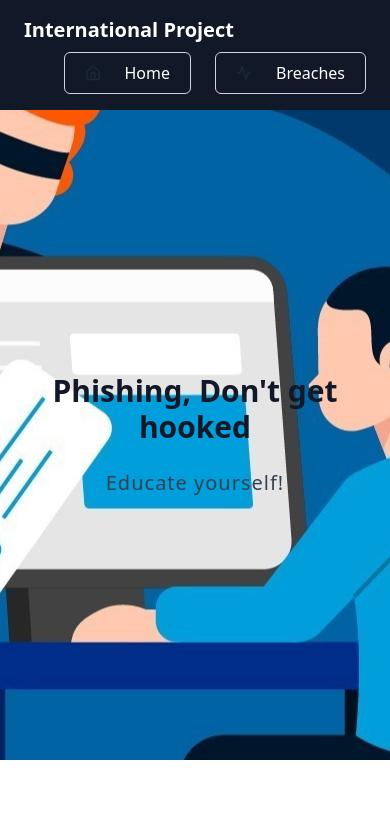
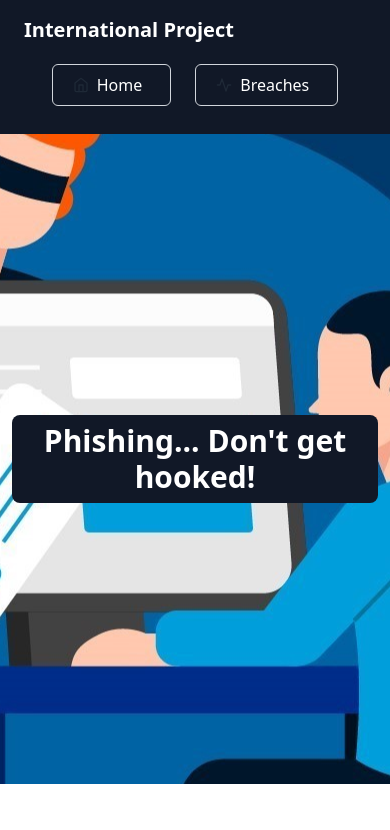
Before and after one commit to laurens-mesure/internationaal_project, a React (Create React App) app: page / in a window 390 px wide. Shown: the top 830 px of the page. Built offline with nearby package versions, Linux system fonts and the light colour scheme.

Commit message:
more responsivenesss

```diff
--- a/src/Components/Nav.tsx
+++ b/src/Components/Nav.tsx
@@ -18,7 +18,7 @@ const Nav: React.FC = () => {
 
                 <div className="flex-col mt-2 space-y-4 md:flex md:space-y-0 md:flex-row md:items-center md:space-x-10 md:mt-0">
 
-                    <ul className="ml-auto w-max flex flex-row">
+                    <ul className="flex flex-row items-center justify-center">
                         <NavItem route="/" title="Home" icon={HomeIcon} />
                         <NavItem
                             route="/breaches"
@@ -32,8 +32,7 @@ const Nav: React.FC = () => {
 
             <section className="flex items-center justify-center" style={{height:650, backgroundImage: `url(${PhishingHeaderImg})`, backgroundPosition:`center`}}>
                 <div className="text-center">
-                    <h2 className="text-3xl font-bold text-gray-900 md:text-5xl">Phishing, Don't get hooked</h2>
-                    <p className="mt-6 text-xl font-medium tracking-wider text-gray-700">Educate yourself!</p>
+                    <h2 className="text-3xl font-bold text-white md:text-6xl bg-gray-900 p-2 rounded-lg mx-3"><b>Phishing...</b> Don't get hooked!</h2>
                 </div>
             </section>
         </header>
@@ -48,10 +47,10 @@ interface INavItem {
 
 const NavItem: React.FC<INavItem> = ({ title, route, icon }) => {
     return (
-        <li className="border border-gray-300 rounded-md px-5 py-2 ml-6 hover:border-blue-500">
+        <li className="border border-gray-300 rounded-md px-5 py-2 hover:border-blue-500 mx-3 my-3">
             <Link to={route} className="flex flex-row items-center">
                 <div className="h-4 w-4">{icon}</div>
-                <p className="ml-6 text-white">{title}</p>
+                <p className="px-2 text-white">{title}</p>
             </Link>
         </li>
     );
--- a/src/Views/Frontpage.tsx
+++ b/src/Views/Frontpage.tsx
@@ -12,7 +12,7 @@ import MostCommonPhishingPlaces from "../Components/MostCommonPhishingPlaces";
 
 const Frontpage: React.FC = () => {
     return (
-        <div className="p-4">
+        <div className="p-2">
             <WhatIs />
             <WhyPhishing />
             <PhishingTypes />
```
